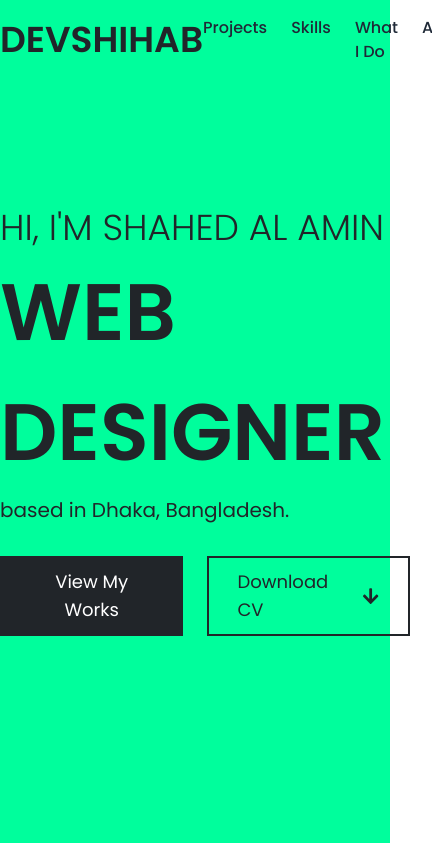
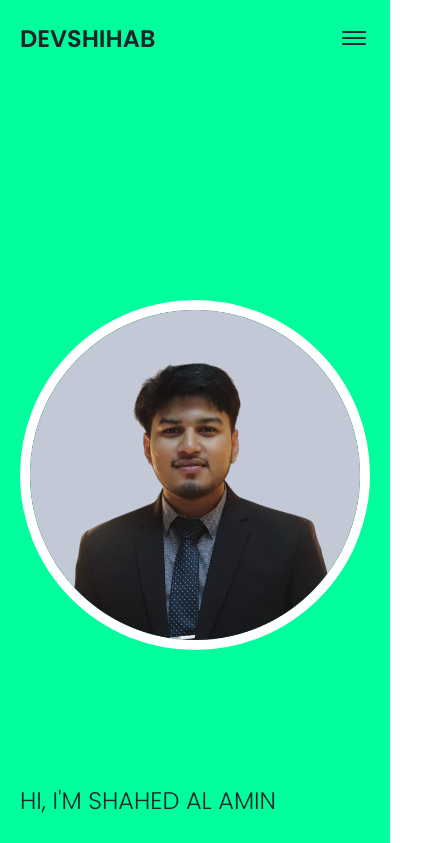
Before and after one commit to shihab01118/my-portfolio, a React (Vite) app: page / in a window 390 px wide. Shown: the top 843 px of the page, 432 px wide, since content can reach past the window. Built offline with nearby package versions, Linux system fonts and the light colour scheme.

Commit message:
mobile responsive adding

```diff
--- a/src/components/Navbar/Navbar/Navbar.jsx
+++ b/src/components/Navbar/Navbar/Navbar.jsx
@@ -1,4 +1,4 @@
-// import Dropdown from "../Dropdown/Dropdown";
+import Dropdown from "../Dropdown/Dropdown";
 import { Link } from "react-scroll";
 
 const Navbar = () => {
@@ -38,13 +38,18 @@ const Navbar = () => {
       id="NavBar"
       className="w-full bg-transparent fixed top-0 left-0 z-50 py-4 transition-all"
     >
-      <div className="max-w-6xl mx-auto flex justify-between items-center">
+      <div className="max-w-6xl mx-5 md:mx-10 lg:mx-auto flex justify-between items-center">
         <div>
-          <h2 className="text-secondary font-semibold text-4xl uppercase">
+          <h2 className="text-secondary font-semibold text-2xl md:text-3xl lg:text-4xl uppercase">
             DevShihab
           </h2>
         </div>
-        <div className="flex gap-6 font-medium cursor-pointer">{navLinks}</div>
+        <div className="hidden md:block">
+          <ul className="flex gap-6 font-medium cursor-pointer">{navLinks}</ul>
+        </div>
+        <div className="md:hidden">
+          <Dropdown />
+        </div>
       </div>
     </div>
   );
--- a/src/pages/Home/AboutMe/AboutMe.jsx
+++ b/src/pages/Home/AboutMe/AboutMe.jsx
@@ -2,9 +2,9 @@ import Title from "../../../components/Title/Title";
 
 const AboutMe = () => {
   return (
-    <div className="my-24 max-w-6xl mx-auto">
+    <div className="my-24 max-w-6xl mx-5 md:mx-10 lg:mx-auto">
       <Title heading="Know Me More" subHeading="About Me" />
-      <div className="mt-8 flex justify-between gap-16">
+      <div className="mt-8 flex flex-col md:flex-row justify-between gap-16">
         <div className="text-secondary flex-1">
           <p className="text-2xl font-medium">
             {`Hi, I'm`}{" "}
@@ -28,7 +28,7 @@ const AboutMe = () => {
           </p>
         </div>
       </div>
-      <div className="mt-14 grid grid-cols-4 gap-8">
+      <div className="mt-14 grid md:grid-cols-2 lg:grid-cols-4 gap-8">
         <div>
           <p className="font-medium text-[#757575] text-lg">Name:</p>
           <p className="text-secondary font-semibold text-lg mt-2">
--- a/src/pages/Home/Banner/Banner.jsx
+++ b/src/pages/Home/Banner/Banner.jsx
@@ -4,27 +4,23 @@ import { FaArrowDown } from "react-icons/fa";
 
 const Banner = () => {
   return (
-    <div className="min-h-screen bg-[#00FE9C]">
-      <div className="max-w-6xl mx-auto flex justify-between items-center h-screen">
+    <div className="min-h-screen bg-[#00FE9C] pt-[300px] md:pt-0">
+      <div className="max-w-6xl mx-5 md:mx-10 lg:mx-auto flex flex-col-reverse md:flex-row justify-between md:items-center h-screen gap-8 md:gap-0 pb-14 md:pb-0">
         <div className="text-secondary">
-          <p className="text-4xl uppercase font-light">
+          <p className="text-2xl md:text-3xl lg:text-4xl uppercase font-light">
             Hi, I{"'"}M shahed al amin
           </p>
-          <div className="my-1">
+          <div className="my-3 md:my-1">
             <TypeAnimation
               preRenderFirstString={true}
               speed={35}
               sequence={["Web Designer", 2000, "Web Developer", 2000]}
-              style={{
-                fontSize: "5em",
-                textTransform: "uppercase",
-                fontWeight: 600,
-              }}
+              className="text-[42px] md:text-6xl lg:text-7xl font-semibold uppercase"
               repeat={Infinity}
             />
           </div>
-          <p className="text-xl">based in Dhaka, Bangladesh.</p>
-          <div className="flex mt-8 gap-6 items-center">
+          <p className="md:text-xl">based in Dhaka, Bangladesh.</p>
+          <div className="flex flex-col md:flex-row mt-8 gap-6 items-center">
             <button className="py-3 px-7 rounded-none capitalize text-lg text-white bg-secondary border-none hover:bg-[#424649]">
               View My Works
             </button>
@@ -36,7 +32,7 @@ const Banner = () => {
             </a>
           </div>
         </div>
-        <div className="rounded-full w-[400px] border-[10px] border-white">
+        <div className="rounded-full w-[350px] mx-auto md:mx-0 md:w-[400px] border-[10px] border-white">
           <img src={ProfileImg} alt="Profile Image" title="I'm Shihab" />
         </div>
       </div>
--- a/src/pages/Home/Contact/Contact.jsx
+++ b/src/pages/Home/Contact/Contact.jsx
@@ -39,7 +39,7 @@ const Contact = () => {
 
   return (
     <div className="min-h-screen bg-primary">
-      <div className="max-w-6xl mx-auto py-24 flex flex-col md:flex-row gap-16">
+      <div className="max-w-6xl mx-5 md:mx-10 lg:mx-auto py-24 flex flex-col md:flex-row gap-16">
         <div className="md:w-1/2">
           <h2 className="text-4xl font-semibold text-secondary">{`Let's get in touch`}</h2>
           <p className="my-8 text-xl md:pr-16 leading-8 text-secondary">
--- a/src/pages/Home/Education/Education.jsx
+++ b/src/pages/Home/Education/Education.jsx
@@ -3,7 +3,7 @@ import Image from "../../../assets/Capture.png";
 
 const Education = () => {
   return (
-    <div className="my-24 max-w-6xl mx-auto">
+    <div className="my-24 max-w-6xl mx-5 md:mx-10 lg:mx-auto">
       <Title heading="A Summary of My Education" subHeading="Education" />
       <div className="mt-10 flex flex-col-reverse md:flex-row md:items-center">
         <div className="px-5 py-3 border-transparent border-2 border-l-primary md:w-1/2">
--- a/src/pages/Home/Projects/Projects.jsx
+++ b/src/pages/Home/Projects/Projects.jsx
@@ -6,9 +6,9 @@ import project3 from "../../../assets/Screenshot (18).png";
 
 const Projects = () => {
   return (
-    <div className="my-24 max-w-6xl mx-auto">
+    <div className="my-24 max-w-6xl mx-5 md:mx-10 lg:mx-auto">
       <Title heading="Some of my most recent projects" subHeading="Portfolio" />
-      <div className="mt-10 grid grid-cols-3 gap-6">
+      <div className="mt-10 grid md:grid-cols-2 lg:grid-cols-3 gap-6">
         <Project
           img={project1}
           title="Online Forum"
--- a/src/pages/Home/Skills/Skills.jsx
+++ b/src/pages/Home/Skills/Skills.jsx
@@ -1,8 +1,8 @@
 const Skills = () => {
   return (
-    <div className="my-24 max-w-6xl mx-auto">
+    <div className="my-24 max-w-6xl mx-5 md:mx-10 lg:mx-auto">
       <h3 className="text-3xl font-semibold text-secondary mb-10">My Skills</h3>
-      <div className="grid grid-cols-2 gap-10">
+      <div className="grid md:grid-cols-2 gap-10">
         <div>
           <div className="flex justify-between font-medium text-secondary mb-2">
             <p>Web Design</p>
--- a/src/pages/Home/WhatIDo/WhatIDo.jsx
+++ b/src/pages/Home/WhatIDo/WhatIDo.jsx
@@ -4,12 +4,12 @@ import { IoMdColorPalette } from "react-icons/io";
 
 const WhatIDo = () => {
   return (
-    <div className="my-24 max-w-6xl mx-auto">
+    <div className="my-24 max-w-6xl mx-5 md:mx-10 lg:mx-auto">
       <Title
         heading="How I can help your next project"
         subHeading="What I Do?"
       />
-      <div className="mt-14 grid grid-cols-3 gap-10">
+      <div className="mt-14 grid grid-cols-1 md:grid-cols-2 lg:grid-cols-3 gap-10">
         <div className="text-center">
           <FaDesktop size={60} className="text-primary w-fit mx-auto" />
           <h2 className="text-2xl font-semibold text-secondary mt-4 mb-3">
@@ -36,8 +36,8 @@ const WhatIDo = () => {
             Graphics Design
           </h2>
           <p className="text-lg font-medium leading-8 text-[#757575]">
-            Crafting visually stunning, smooth designs to tell compelling stories and
-            enhance brand communication effectively.
+            Crafting visually stunning, smooth designs to tell compelling
+            stories and enhance brand communication effectively.
           </p>
         </div>
       </div>
```
